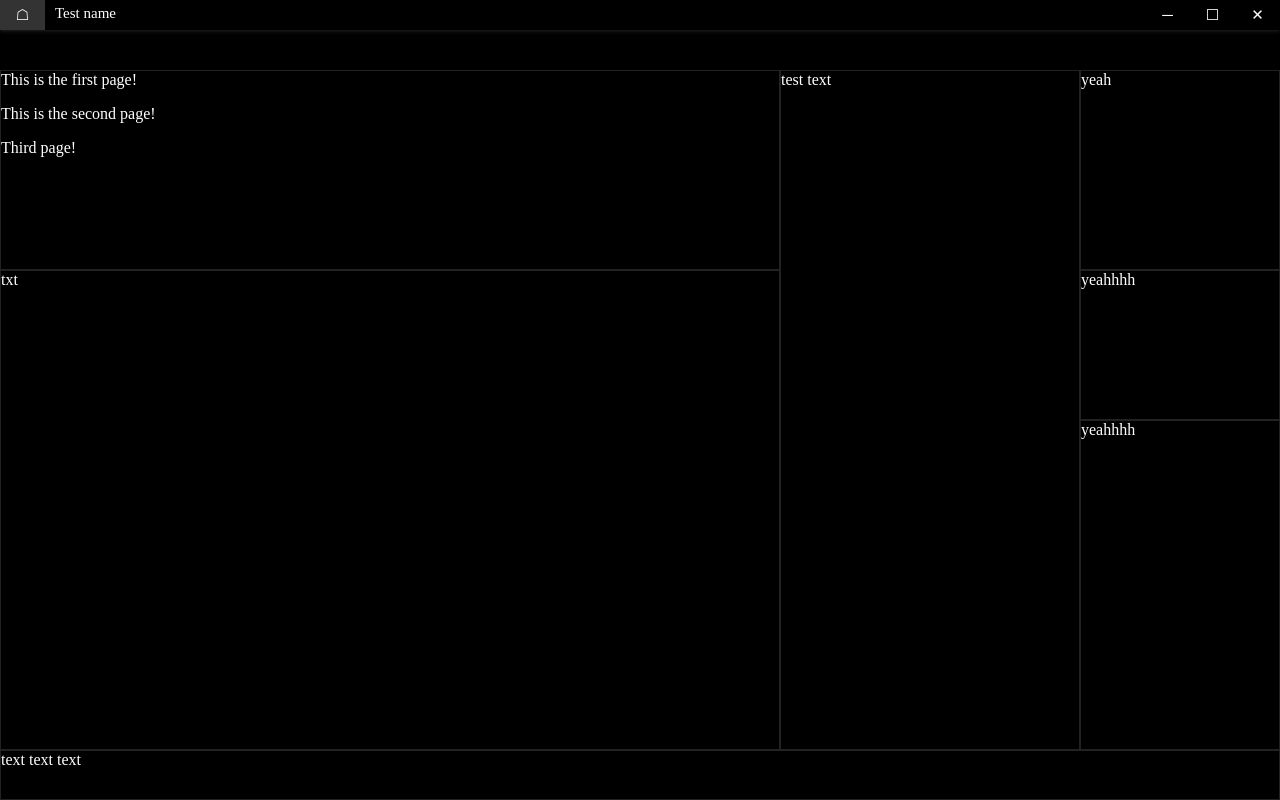
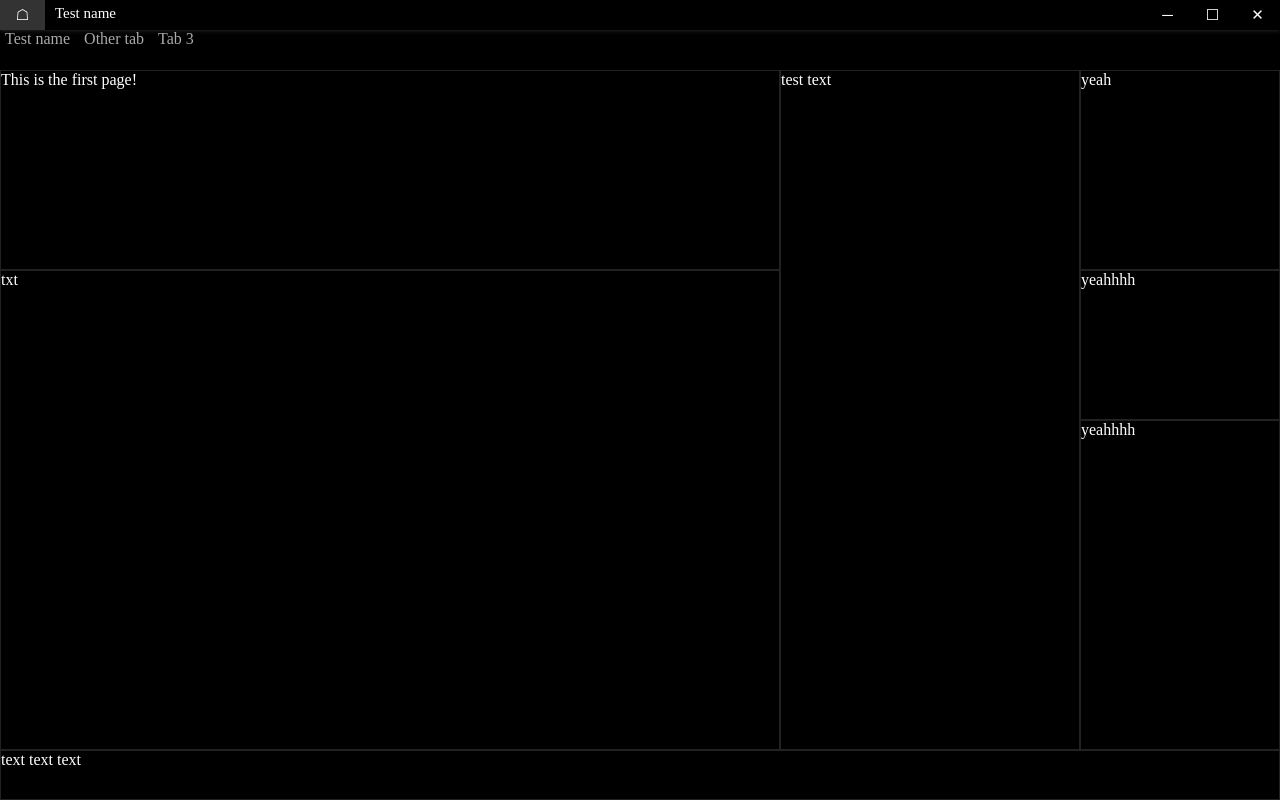
Before and after one commit to HJfod/ion, an Electron app: page test.html in a window 1280 px wide. Drawn offline with nearby package versions, Linux system fonts and the light colour scheme.

Commit message:
tabs are now functional

```diff
--- a/ion-scripts/ion-main.css
+++ b/ion-scripts/ion-main.css
@@ -24,6 +24,8 @@
     --ion-app-menu-option-font:             Segoe UI Light;
     --ion-app-menu-option-pad:              5px;
     --ion-app-menu-option-text-size:        16px;
+
+    --ion-app-tabs-padding:                 5px;
 }
 
 body {
--- a/ion-scripts/ion-main.js
+++ b/ion-scripts/ion-main.js
@@ -15,11 +15,16 @@
 html.style.setProperty('--ion-app-main-color', settings.getAttribute('main-color'));
 html.style.setProperty('--ion-app-shadow-color', settings.getAttribute('shadow-color'));
 html.style.setProperty('--ion-app-panel-border-color', settings.getAttribute('panel-color'));
+html.style.setProperty('--ion-app-home-font', settings.getAttribute('font'));
+html.style.setProperty('--ion-app-menu-option-font', settings.getAttribute('font'));
 
 /*   titlebar   */
 
 let titlebar_div = document.createElement('div');
 
+function arr(list) {
+    return Array.prototype.slice.call(list);
+}
 
 let titlebar_buttons = [];
 for (let i = 0; i < 4; i++) {
@@ -133,32 +138,10 @@
     }
 }
 
-class AppTabs extends HTMLElement {
-    constructor() {
-        super();
-    }
-
-    connectedCallback() {
-
-    }
-}
-
-class AppTab extends HTMLElement {
-    constructor() {
-        super();
-    }
-
-    connectedCallback() {
-        this.setAttribute('onclick', 'tabs_switch_to()');
-    }
-}
-
 customElements.define('app-group', AppGroup);
 customElements.define('app-panel', AppPanel);
 customElements.define('app-main', AppMain);
 customElements.define('app-dragger', AppDragger);
-customElements.define('app-tabs', AppTabs);
-customElements.define('app-tab', AppTab);
 
 /*   draggers   */
 
@@ -169,7 +152,7 @@
 function toggle_panel(which) {
     which = document.getElementsByName(which)[0];
     console.log(which);
-    let obj = Array.prototype.slice.call(which.parentElement.children);
+    let obj = arr(which.parentElement.children);
     let i = obj.indexOf(which);
     let o, refer = which.getAttribute('refer');
 
@@ -199,7 +182,7 @@
 
 function drag_on(e) {
     e.preventDefault();
-    let obj = Array.prototype.slice.call(e.target.parentElement.children);
+    let obj = arr(e.target.parentElement.children);
     let i = obj.indexOf(e.target);
     let o, p, m, off = 0, refer = e.target.getAttribute('refer');
 
--- a/ion-scripts/ion-menu-toolbox.js
+++ b/ion-scripts/ion-menu-toolbox.js
@@ -19,7 +19,7 @@
 });
 
 function open_contextmenu(menu, x = null, y = null, level = 0) {
-    let e = Array.prototype.slice.call(document.getElementsByClassName('app-contextmenu'));
+    let e = arr(document.getElementsByClassName('app-contextmenu'));
     e.forEach((item, index) => {
         if (Number(item.getAttribute('level')) >= Number(level)) {
             $(item).remove();
@@ -117,7 +117,7 @@
 
 function close_menu(click = false) {
     let hover = false;
-    let e = Array.prototype.slice.call(document.getElementsByClassName('app-contextmenu'));
+    let e = arr(document.getElementsByClassName('app-contextmenu'));
     e.forEach((item, index) => {
         if ($(item).is(':hover')) {
             hover = true;
@@ -150,7 +150,7 @@
 });
 
 $(document).mousemove(() => {
-    let e = Array.prototype.slice.call(document.getElementsByTagName('app-tooltip'));
+    let e = arr(document.getElementsByTagName('app-tooltip'));
     e.forEach((item, index) => {
         $(item).remove();
     });
--- /dev/null
+++ b/ion-scripts/ion-tabs.css
@@ -0,0 +1,29 @@
+/*   tabs   */
+
+app-tabs {
+    width: 100%;
+    height: 100%;
+    overflow-y: hidden;
+    background-color: rgba(0,0,0,0.0);
+    white-space: nowrap;
+    user-select: none;
+}
+
+app-tab {
+    height: 30px;
+    color: #fff;
+    background-color: rgba(0,0,0,0);
+    user-select: none;
+    font-family: var(--ion-app-menu-option-font);
+    padding: var(--ion-app-tabs-padding);
+    transition-duration: var(--ion-app-transition-duration);
+}
+
+app-tab:hover {
+    background-color: var(--ion-app-home-hover-color);
+    cursor: pointer;
+}
+
+app-page {
+    display: none;
+}
--- /dev/null
+++ b/ion-scripts/ion-tabs.js
@@ -0,0 +1,44 @@
+function ion_tabs_switch_to(where, tab) {
+    pages = arr(document.getElementsByTagName('app-pages'));
+    for (i in pages) {
+        if (pages[i].getAttribute('from') === where) {
+            arr(pages[i].children).forEach((item, index) => {
+                item.style.display = 'none';
+                if (item.getAttribute('link') === tab) {
+                    item.style.display = 'initial';
+                }
+            });
+            break;
+        }
+    }
+}
+
+class AppTabs extends HTMLElement {
+    constructor() {
+        super();
+    }
+
+    connectedCallback() {
+        arr(this.children).forEach((item, index) => {
+            item.style.height = this.getAttribute('tab-height');
+            item.style.color = this.getAttribute('text-color');
+            if (item.hasAttribute('default')) {
+                ion_tabs_switch_to(this.getAttribute('destination'),item.getAttribute('link'));
+            }
+        });
+    }
+}
+
+class AppTab extends HTMLElement {
+    constructor() {
+        super();
+    }
+
+    connectedCallback() {
+        this.setAttribute('onclick', `ion_tabs_switch_to("${this.parentElement.getAttribute('destination')}","${this.getAttribute('link')}")`);
+        this.innerHTML = this.getAttribute('name');
+    }
+}
+
+customElements.define('app-tabs', AppTabs);
+customElements.define('app-tab', AppTab);
--- a/test.html
+++ b/test.html
@@ -5,12 +5,14 @@
     <meta charset="utf-8" />
     <script defer src="ion-scripts/ion-main.js"></script>
     <script defer src="ion-scripts/ion-menu-toolbox.js"></script>
+    <script defer src="ion-scripts/ion-tabs.js"></script>
     <link rel="stylesheet" href="ion-scripts/ion-main.css"/>
     <link rel="stylesheet" href="ion-scripts/ion-menu-toolbox.css"/>
+    <link rel="stylesheet" href="ion-scripts/ion-tabs.css"/>
 </head>
 <body>
 
-    <app-settings app-name="Test name 2" main-color="#000" shadow-color="rgba(255,255,255,0.2)" panel-color="#222"></app-settings>
+    <app-settings app-name="Test name 2" main-color="#000" shadow-color="rgba(255,255,255,0.2)" panel-color="#222" font="Segoe UI Light"></app-settings>
 
     <app-titlebar name="Test name" background-color="#000" text-color="#fff" onhomeclick="alert('test')"></app-titlebar>
 
@@ -20,8 +22,8 @@
 
             <app-group size="40px" min-size="30px">
 
-                <app-tabs size="30px" destination="tab-test"> <!-- plus-button="name: __prompt; tab-menu: {Option 1=>;Option 2=>{Option=>;O=>}}"-->
-                    <app-tab name="Test name" link="tab0"></app-tab>
+                <app-tabs tab-height="30px" destination="tab-test" text-color="#aaa" selected-text-color="#fff" selected-color="#000"> <!-- plus-button="name: __prompt; tab-menu: {Option 1=>;Option 2=>{Option=>;O=>}}"-->
+                    <app-tab name="Test name" link="tab0" default></app-tab>
                     <app-tab name="Other tab" link="tab4"></app-tab>
                     <app-tab name="Tab 3" link="the-thrid"></app-tab>
                 </app-tabs>
@@ -42,7 +44,8 @@
                                 <p>This is the second page!</p>
                             </app-page>
                             <app-page link="the-thrid">
-                                <text>Third page!</text>
+                                <p>Third page!</p>
+                                <input type="checkbox" name="yeah"/>
                             </app-page>
                         </app-pages>
 
```
